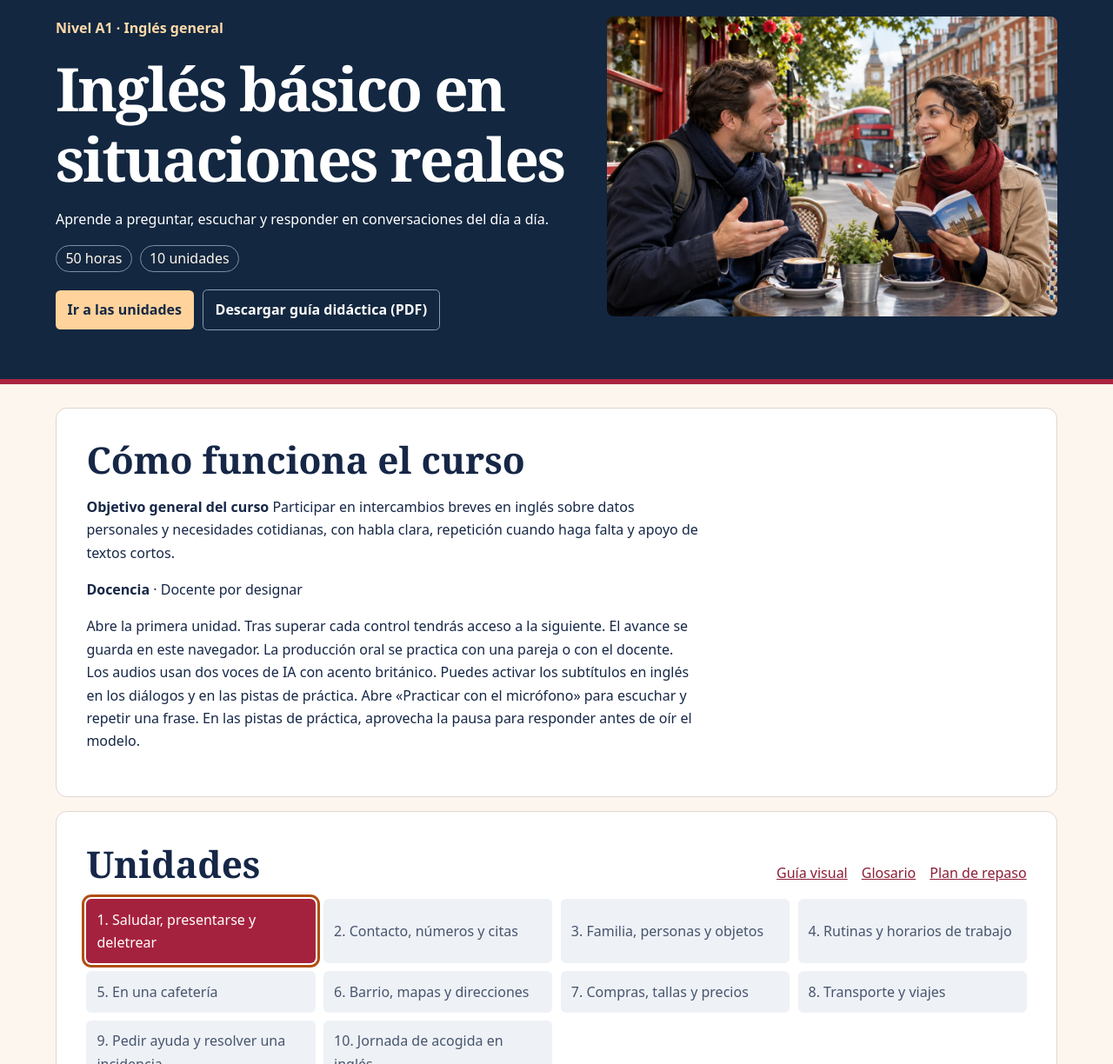
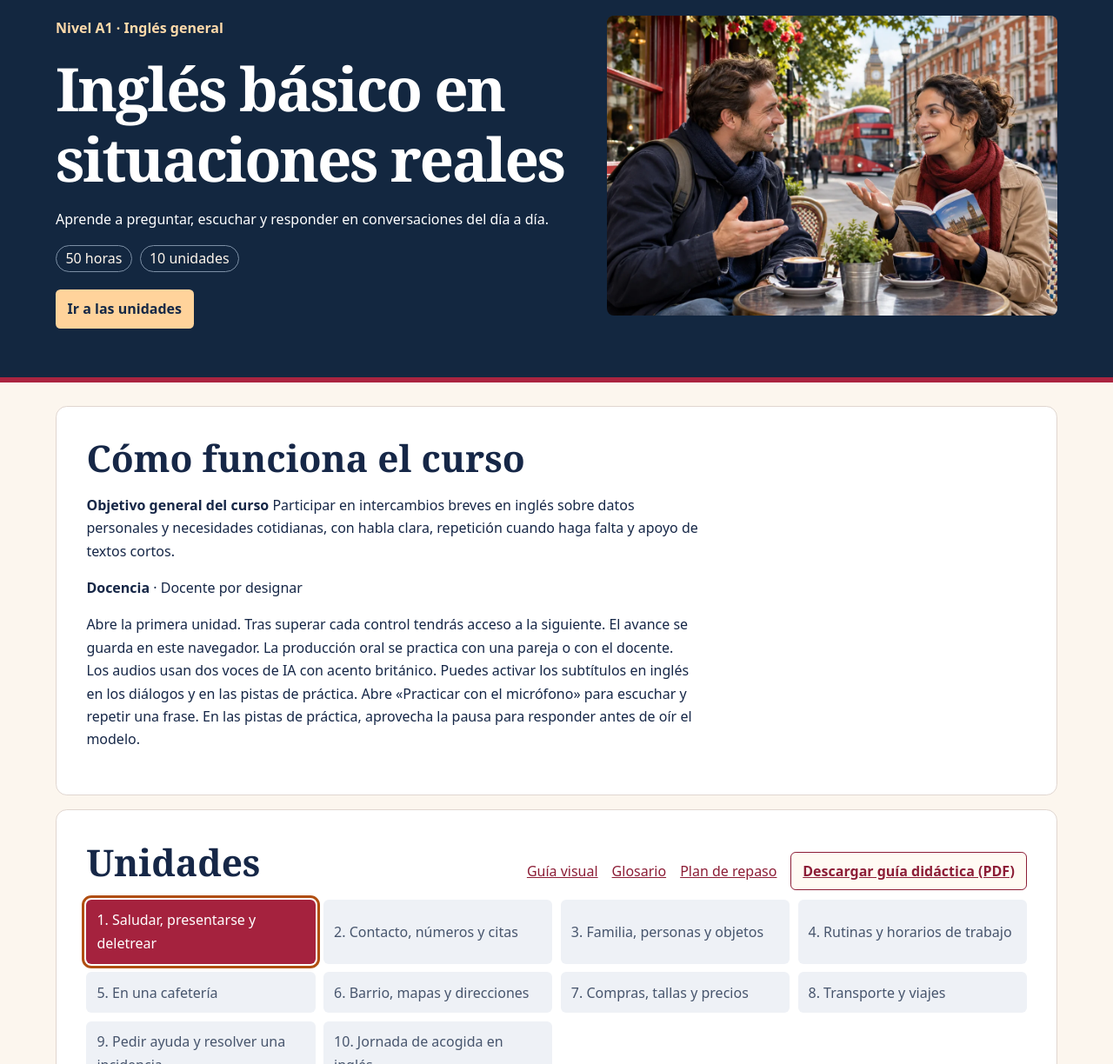
Before and after one commit to rumuva/proyecto-ingles, a plain HTML site: page cursos/a1-50h/index.html in a window 1280 px wide. Shown: the part 114-1338 px from the top of the page at 87% size. Drawn offline with Linux system fonts and the light colour scheme.

Commit message:
Situar la descarga dentro de cada curso, junto a sus unidades

```diff
--- a/catalogo.json
+++ b/catalogo.json
@@ -18,8 +18,7 @@
     "resources": [
       { "label": "Guía visual", "anchor": "#guia-visual" }
     ],
-    "finalLabel": "Abrir evaluación final",
-    "guide": "guia-didactica.pdf"
+    "finalLabel": "Abrir evaluación final"
   },
   {
     "id": "ingles-comercio-0179",
@@ -41,7 +40,6 @@
       { "label": "Guía de estudio", "anchor": "#programa" },
       { "label": "Glosario", "anchor": "#glosario" }
     ],
-    "finalLabel": "Abrir simulacro",
-    "guide": "guia-didactica.pdf"
+    "finalLabel": "Abrir simulacro"
   }
 ]
--- a/cursos/a1-50h/index.html
+++ b/cursos/a1-50h/index.html
@@ -1,6 +1,6 @@
 <!doctype html>
 <html lang="es"><head><meta charset="utf-8"><meta name="viewport" content="width=device-width,initial-scale=1">
-<title>El proyecto de inglés | Inglés básico A1</title><link rel="stylesheet" href="style.css?v=guias"><script src="app.js" defer></script><script src="subtitulos.js" defer></script><script src="practica-oral.js" defer></script></head>
+<title>El proyecto de inglés | Inglés básico A1</title><link rel="stylesheet" href="style.css?v=guia-curso"><script src="app.js" defer></script><script src="subtitulos.js" defer></script><script src="practica-oral.js" defer></script></head>
 <body><a class="skip" href="#main">Saltar al contenido</a><header class="course-hero">
   <div class="course-top"><a href="../../#cursos">Índice de Proyecto Inglés</a><a href="#guia-visual">Guía visual</a></div>
   <div class="hero-inner">
@@ -9,7 +9,7 @@
       <h1>Inglés básico en situaciones reales</h1>
       <p>Aprende a preguntar, escuchar y responder en conversaciones del día a día.</p>
       <ul class="cover-facts"><li>50 horas</li><li>10 unidades</li></ul>
-      <div class="cover-actions"><a class="main-action" href="#units">Ir a las unidades</a><a class="guide-download" href="guia-didactica.pdf" download>Descargar guía didáctica (PDF)</a></div>
+      <a class="main-action" href="#units">Ir a las unidades</a>
     </div>
     <figure class="hero-figure course-cover"><img src="portada.webp" alt="Dos personas conversan en una terraza de Londres, con un autobús rojo al fondo" width="1200" height="800" fetchpriority="high" decoding="async"></figure>
   </div>
@@ -22,7 +22,7 @@ textos cortos.</p>
 <p>Abre la primera unidad. Tras superar cada control tendrás acceso a la
 siguiente. El avance se guarda en este navegador. La producción oral se
 practica con una pareja o con el docente. Los audios usan dos voces de IA con acento británico. Puedes activar los subtítulos en inglés en los diálogos y en las pistas de práctica. Abre «Practicar con el micrófono» para escuchar y repetir una frase. En las pistas de práctica, aprovecha la pausa para responder antes de oír el modelo.</p>
-</section><nav id="units" aria-labelledby="units-title"><div class="unit-head"><h2 id="units-title">Unidades</h2><div class="quick-links"><a href="#guia-visual">Guía visual</a><a href="#glosario">Glosario</a><a href="#plan">Plan de repaso</a></div></div><div class="unit-grid">
+</section><nav id="units" aria-labelledby="units-title"><div class="unit-head"><h2 id="units-title">Unidades</h2><div class="quick-links"><a href="#guia-visual">Guía visual</a><a href="#glosario">Glosario</a><a href="#plan">Plan de repaso</a><a class="guide-download" href="guia-didactica.pdf" download="Guia-didactica-Ingles-basico-A1.pdf">Descargar guía didáctica (PDF)</a></div></div><div class="unit-grid">
 <button type="button" data-open="1" >1. Saludar, presentarse y deletrear</button><button type="button" data-open="2" disabled>2. Contacto, números y citas</button><button type="button" data-open="3" disabled>3. Familia, personas y objetos</button><button type="button" data-open="4" disabled>4. Rutinas y horarios de trabajo</button><button type="button" data-open="5" disabled>5. En una cafetería</button><button type="button" data-open="6" disabled>6. Barrio, mapas y direcciones</button><button type="button" data-open="7" disabled>7. Compras, tallas y precios</button><button type="button" data-open="8" disabled>8. Transporte y viajes</button><button type="button" data-open="9" disabled>9. Pedir ayuda y resolver una incidencia</button><button type="button" data-open="10" disabled>10. Jornada de acogida en inglés</button>
 </div></nav><p id="progress" role="status"></p><p id="storage" role="status"></p><noscript>Activa JavaScript para usar las unidades y guardar el avance.</noscript>
 <article id="panel-1" hidden><h2 id="u1-unidad-1-saludar-presentarse-y-deletrear">Unidad 1 Saludar,
--- a/cursos/a1-50h/style.css
+++ b/cursos/a1-50h/style.css
@@ -167,18 +167,14 @@ a:focus-visible,button:focus-visible,input:focus-visible,summary:focus-visible {
   object-fit: cover;
 }
 
-.cover-actions {
-  display: flex;
-  flex-wrap: wrap;
+.quick-links .guide-download {
+  display: inline-flex;
   align-items: center;
-  gap: .65rem;
+  min-height: 2.75rem;
+  padding: .4rem .8rem;
+  border: 1px solid currentColor;
+  border-radius: .38rem;
+  background: var(--cream);
+  font-weight: 700;
 }
-.course-hero .guide-download {
-  display: inline-block;
-  padding: .57rem .85rem;
-  border: 1px solid #899db4;
-  border-radius: .34rem;
-  color: white;
-  text-decoration: none;
-}
-.course-hero .guide-download:hover { background: #fff2; }
+.quick-links .guide-download:hover { background: #f6e8db; }
--- a/indice.js
+++ b/indice.js
@@ -93,11 +93,6 @@ function renderCard(course, progress) {
     const actions = element('div', null, 'actions');
     const action = courseAction(course, progress);
     actions.append(link(action.title, action.url, 'button'));
-    if (course.guide) {
-        const guide = link('Descargar guía didáctica (PDF)', 'cursos/' + encodeURIComponent(course.id) + '/' + course.guide);
-        guide.setAttribute('download', '');
-        actions.append(guide);
-    }
     for (const resource of course.resources ?? []) {
         actions.append(link(resource.label, 'cursos/' + encodeURIComponent(course.id) + '/' + resource.anchor));
     }
```
Also changed, not shown: cursos/ingles-comercio-0179/index.html (+3 -3 lines), index.html (+1 -1 lines), 1 other file.
